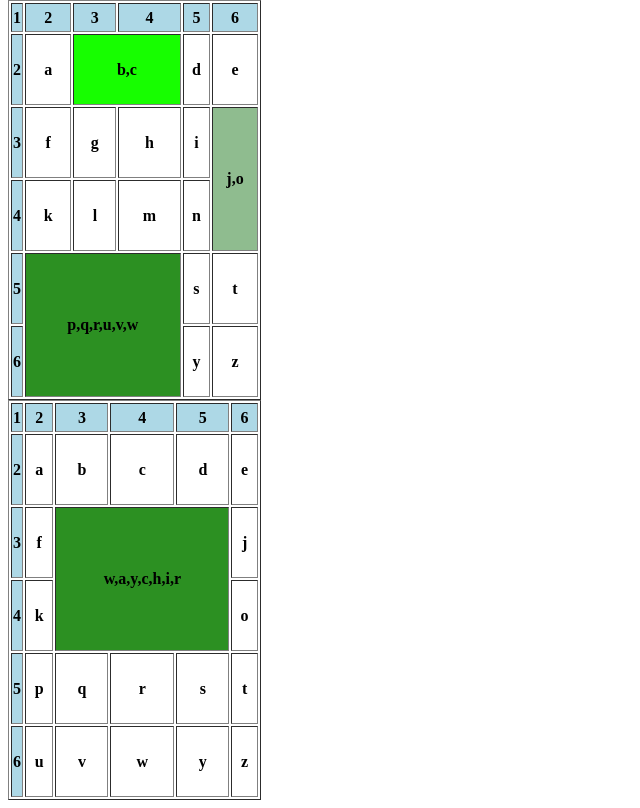
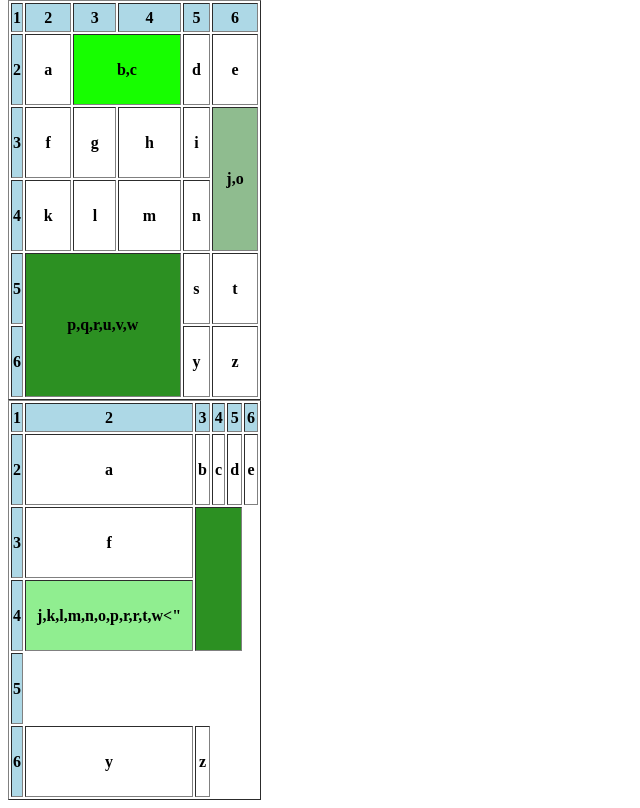
Before and after one commit to W1niary/Tabele, a plain HTML site: page index.html in a window 1280 px wide. Shown: the part 408-1216 px from the top of the page, without its empty margins (0-640 px from the left). Drawn offline with Linux system fonts and the light colour scheme.

Commit message:
Update index.html

```diff
--- a/index.html
+++ b/index.html
@@ -117,27 +117,19 @@
 		<tr>
 		  <th style=" background-color:lightblue;">3</th>
 		  <th>f</th>
-		  <th style=" background-color:	#2C9022;" colspan="3" rowspan="2">w,a,y,c,h,i,r</th>
-		  <th>j</th>
+		  <th style=" background-color:	#2C9022;" colspan="3" rowspan="2"></th>
+
 		</tr>
 		<tr>
 		  <th style=" background-color:lightblue;">4</th>
-		  <th>k</th>
-		  <th>o</th>
+		  <th style="background-color:lightgreen;">j,k,l,m,n,o,p,r,r,t,w<"</th>
+
 		</tr>
 		<tr>
 		  <th style=" background-color:lightblue;">5</th>
-		  <th>p</th>
-		  <th>q</th>
-		  <th>r</th>
-		  <th>s</th>
-		  <th>t</th>
 		</tr>
                 <tr>
 		  <th style=" background-color:lightblue;">6</th>
-		  <th>u</th>
-		  <th>v</th>
-		  <th>w</th>
 		  <th>y</th>
 		  <th>z</th>
 		</tr>
```
